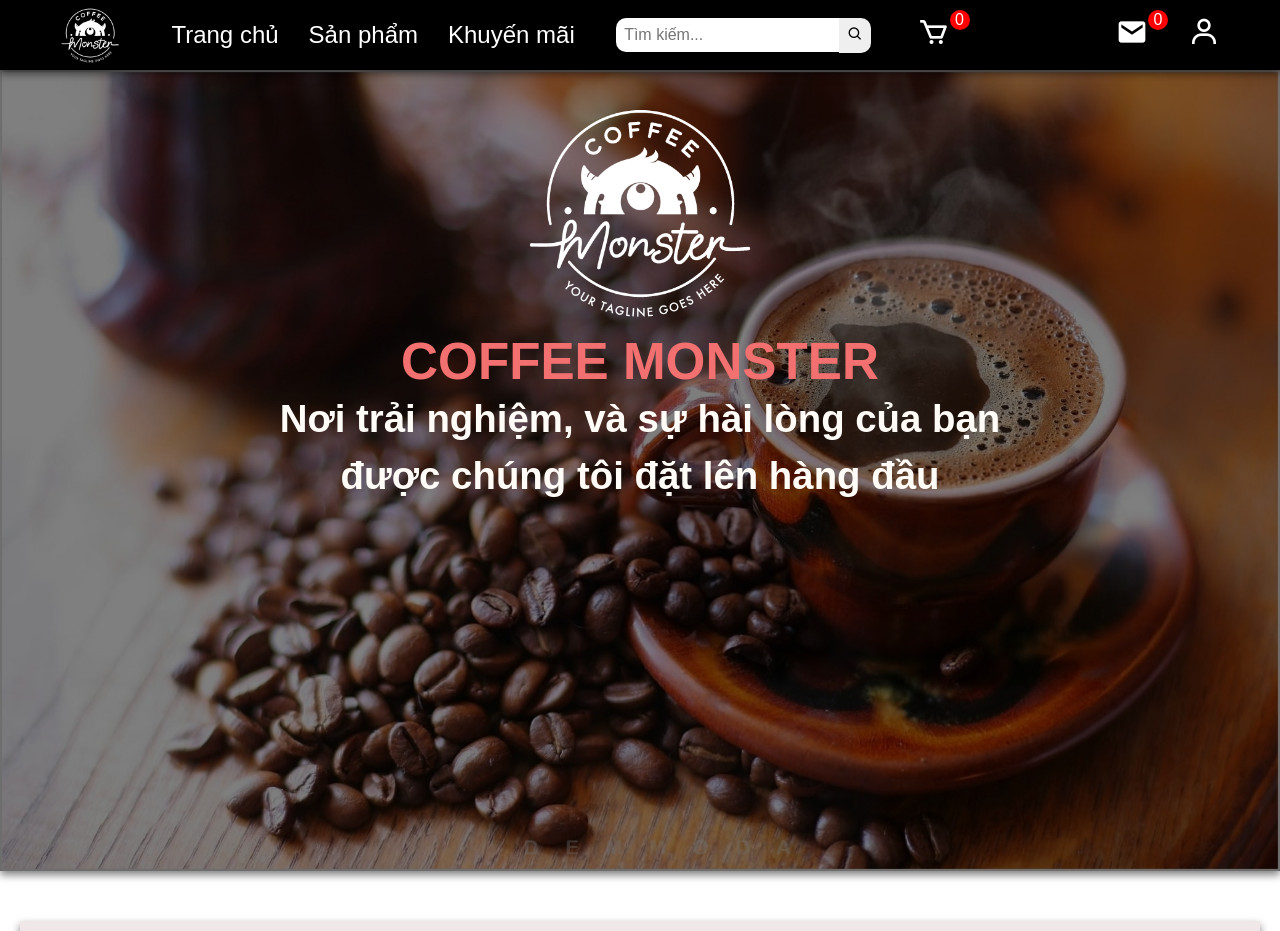
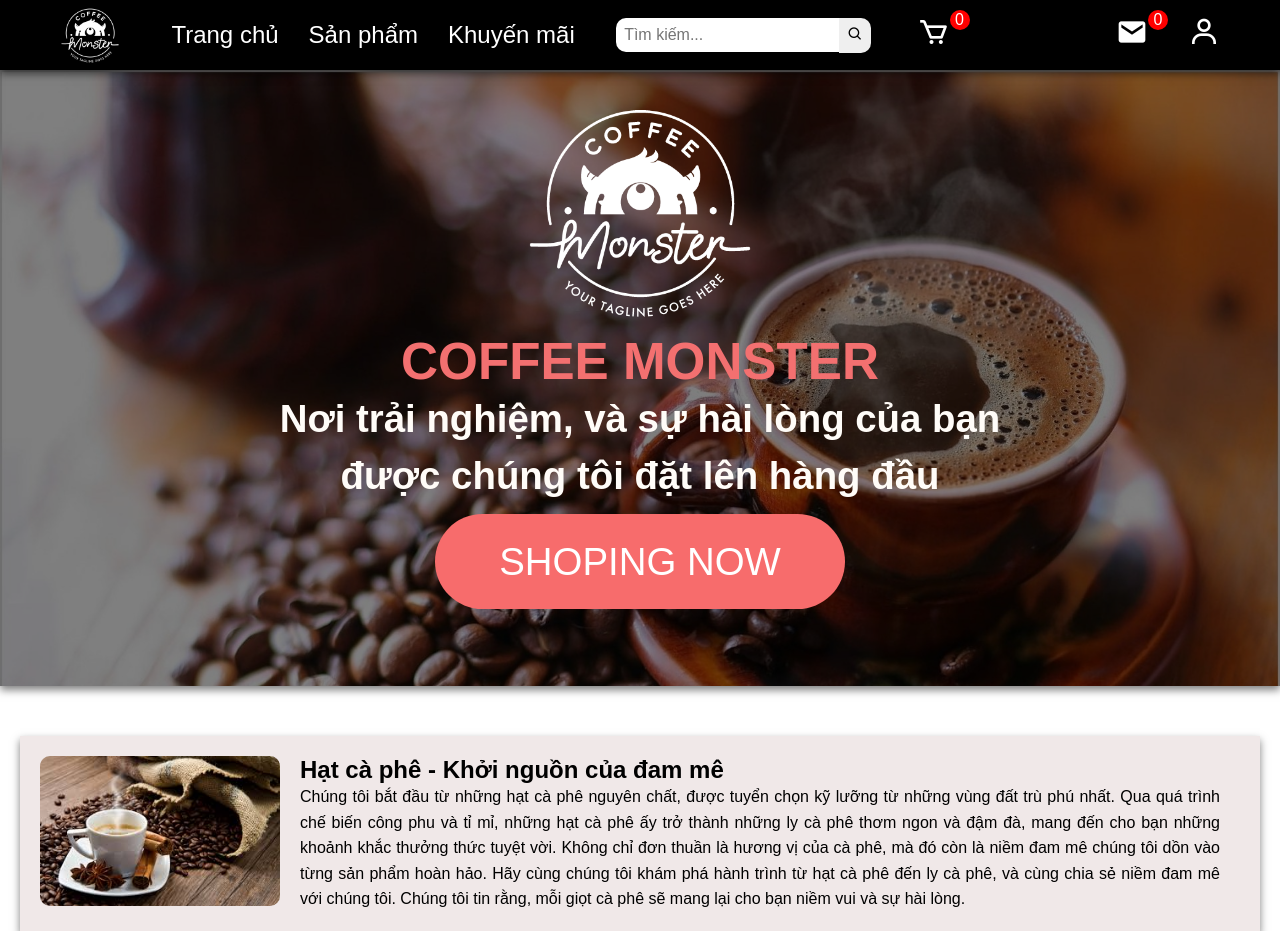
Before and after one commit to Quoctrun/webshop_cafe, a PHP site: page / in a window 1280 px wide. Shown: the top 931 px of the page. Run offline with PHP 8.4, Linux system fonts and the light colour scheme; some web fonts are replaced.

Commit message:
update index

```diff
--- a/css/style.css
+++ b/css/style.css
@@ -437,6 +437,33 @@
     text-align: center;
 }
 
+.h-main-button {
+    display: flex;
+    justify-content: center;
+    align-items: center;
+    text-decoration: none;
+}
+
+.h-main-button button {
+    background-color: #f76c6c;
+    color: white;
+    border: none;
+    padding: 2% 5%;
+    text-align: center;
+    text-decoration: none;
+    display: inline-block;
+    font-size: 3vw;
+    margin: 10px 2px;
+    cursor: pointer;
+    border-radius: 59px;
+    transition: background-color 0.3s, transform 0.3s;
+}
+
+.h-main-button button:hover {
+    background-color: #ff4747;
+    transform: scale(1.05);
+}
+
 /*MAIN--Main--*/
 .main-main {
     display: flex;
--- a/index.html
+++ b/index.html
@@ -42,7 +42,7 @@
     <main class="main">
         <section class="main-header">
             <div class="img-main-head">
-                <img src="img/gioithieu01 - Copy.jpg" alt="image Header">
+                <img src="img/gioithieu01.jpg" alt="image Header">
                 <div class="background-main-img"></div>
             </div>
             <div class="text-containt-header">
@@ -55,6 +55,7 @@
                     <div class="contain-main-header">
                         <h2>được chúng tôi đặt lên hàng đầu</h2>
                     </div>
+                    <a class="h-main-button" href="product.html"><button>SHOPING NOW</button></a>
                 </div>
             </div>
         </section>
```
Also changed, not shown: img/gioithieu01 - Copy.jpg (deleted), img/gioithieu01.jpg.
